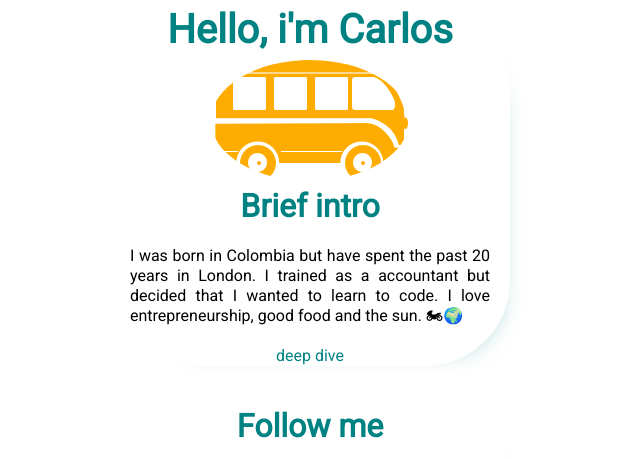
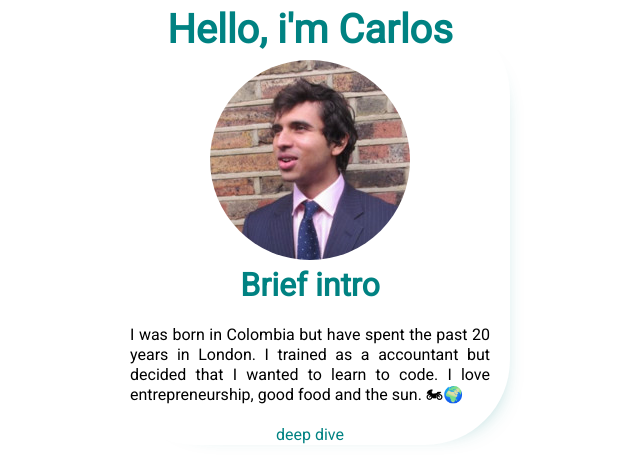
Before and after one commit to carg501/profile, a plain HTML site: page index.html in a window 1280 px wide. Shown: the top 459 px of the page, without its empty margins (330-970 px from the left). Drawn offline with Linux system fonts and the light colour scheme.

Commit message:
image carlooooos2

```diff
--- a/index.html
+++ b/index.html
@@ -18,7 +18,7 @@
 
     <div class = "card">
         <h1 class = "padding-text">Hello, i'm Carlos</h1>
-        <img class = "image-round" src="images/player.png" alt="Carlos's pic">
+        <img class = "image-round" src="images/carlos.jpg" alt="Carlos's pic">
         <h2>Brief intro</h2>
         <p class = "text-wrap">I was born in Colombia but have spent the past 20 years in London. I trained as a accountant but decided that I wanted to learn to code. I love entrepreneurship, good food and the sun. 🏍🌍</p>
         <a href="">deep dive</a>
```
